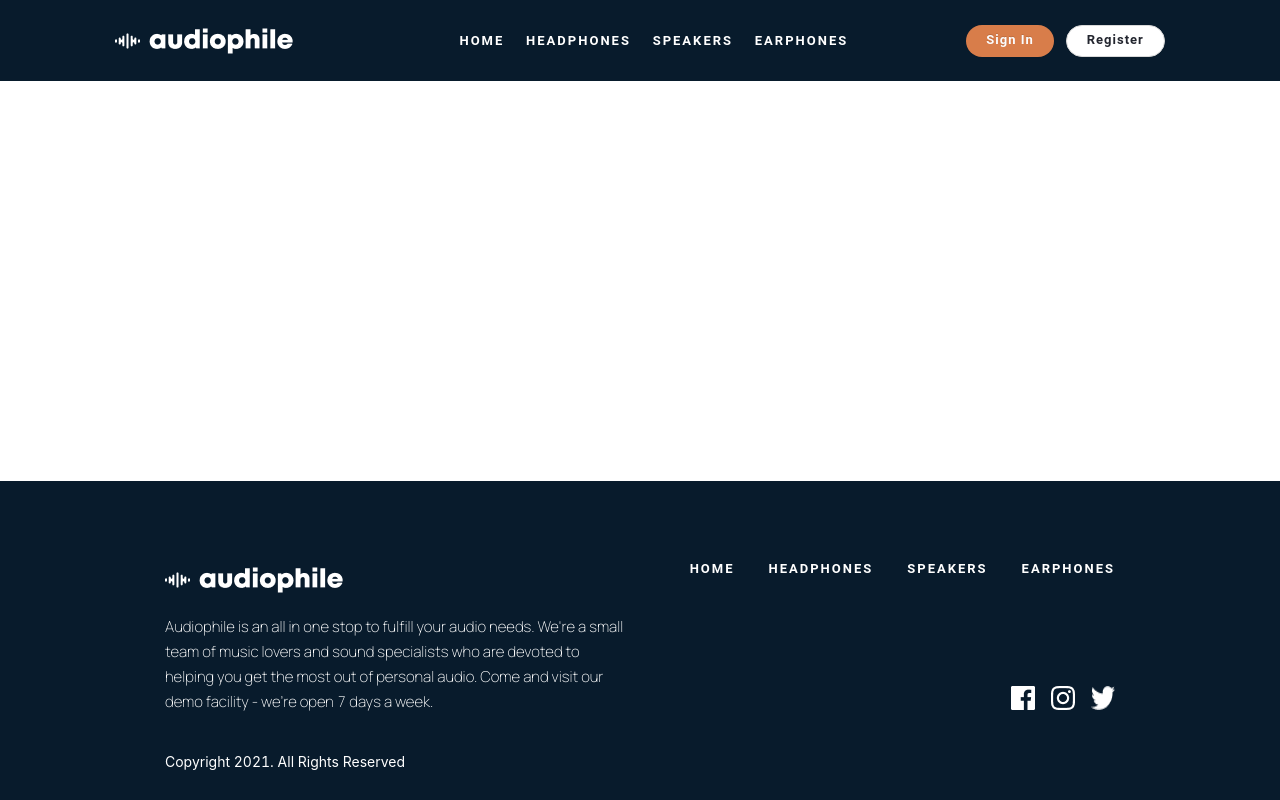
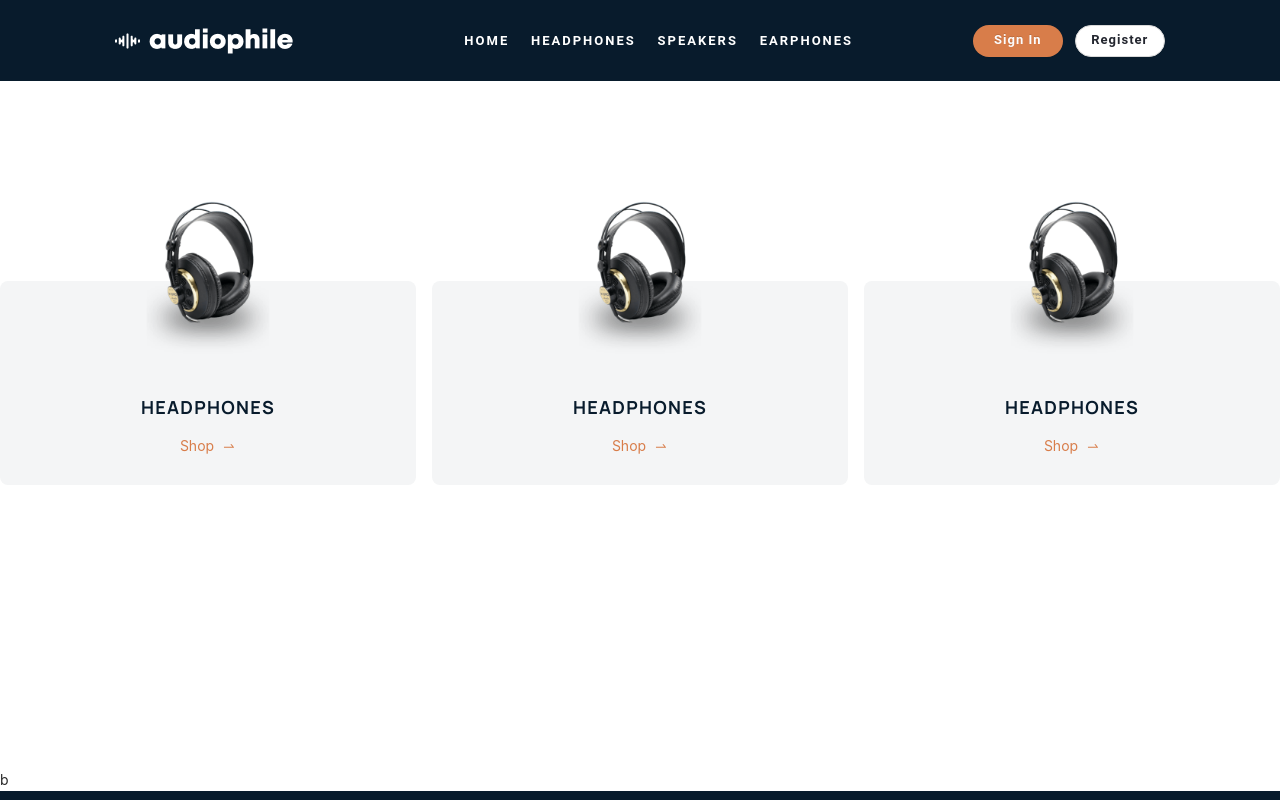
Before and after one commit to anne-creator/audiophile-web, a React (Create React App) app: page / in a window 1280 px wide. Shown: the top 800 px of the page. Built offline with nearby package versions, Linux system fonts and the light colour scheme.

Commit message:
make register & signup button in to the nav button

```diff
--- a/src/components/header/Header.module.scss
+++ b/src/components/header/Header.module.scss
@@ -68,7 +68,13 @@
     &__right {
         display: flex;
         align-items: center;
+        justify-content: center;
+        background-color: $color-secondary;
         flex: 1;
+
+        @media screen and (max-width: 1000px) {
+            display: none !important;
+        }
 
         .button__login {
             @include button-basic;
@@ -77,6 +83,7 @@
             color: $color-neutrals-8;
             margin-right: 1.2rem;
             border: none;
+            width: 9rem;
 
             &:hover {
                 background-color: $color-primary-light;
@@ -100,6 +107,7 @@
             color: $color-neutrals-7;
             @include text-style-button;
             color: $color-neutrals-2;
+            width: 9rem;
 
             &:hover {
                 background-color: $color-neutrals-8;
@@ -108,6 +116,7 @@
         }
     }
 }
+
 
 .hidden {
     display: flex;
@@ -131,6 +140,44 @@
     @media screen and (min-width: 1000px) {
         display: none;
     }
+
+    .button__login {
+        @include button-basic;
+        @include text-style-button;
+        background-color: $color-primary;
+        color: $color-neutrals-8;
+        border: none;
+        width: 9rem;
+
+        &:hover {
+            background-color: $color-primary-light;
+        }
+
+        &:active,
+        &:focus {
+            border-color: $color-primary;
+            background: $color-primary;
+            box-shadow: $color-primary;
+        }
+
+        ::selection {
+            color: #fff;
+            background: $color-primary !important;
+        }
+    }
+
+    .button__signup {
+        @include button-basic;
+        color: $color-neutrals-7;
+        @include text-style-button;
+        color: $color-neutrals-2;
+        width: 9rem;
+
+        &:hover {
+            background-color: $color-neutrals-8;
+            color: $color-primary;
+        }
+    }
 }
 
 .ant-menu-item {
--- a/src/components/header/Header.tsx
+++ b/src/components/header/Header.tsx
@@ -49,6 +49,7 @@ export const Header: React.FC = () => {
       {/* nav bar */}
       {
         showLinks ?
+          <div>
             <div className={styles[showLinks ? 'hidden' : '']} >
               <div className={styles['item']}>
                 HOME
@@ -62,8 +63,15 @@ export const Header: React.FC = () => {
               <div className={styles['item']}>
                 EARPHONES
               </div>
-          </div> : null
-
+              <div className={styles['item']}>
+                <Button type='primary' className={styles['button__login']} >Sign In</Button>
+              </div>
+              <div className={styles['item']}>
+                <Button className={styles['button__signup']} >Register</Button>
+              </div>
+            </div>
+          </div>
+          : null
       }
 
     </div >
--- a/src/pages/home/HomePage.module.scss
+++ b/src/pages/home/HomePage.module.scss
@@ -2,29 +2,54 @@
 
 .content {
     min-height: 50vh;
-    margin: 12rem 16.8rem 20rem 16.8rem 20rem;
+    margin: 12rem 11.6vw 20rem 11.7vw 20rem;
 }
 
 .shop {
-    margin: 12rem 0.1vw 16.8rem 0.1vw；
+    margin: 12rem 0 16.8rem 0;
+    min-height: 28.4rem;
 }
 
 .item {
     position: relative;
 
     &__info {
-        height: 10.4rem;
+        height: 20.4rem;
         background-color: $color-neutrals-7;
+        position: absolute;
+        width: 100%;
+        margin-top: 8rem;
+        display: flex;
+        flex-direction: column;
+        justify-content: flex-end;
+        align-items: center;
+        border-radius: 8px;
+        padding-bottom: 2.08vw;
+        z-index: 1;
     }
 
-    &__title {}
+    &__title {
+        @include text-style-h6;
+        color: $color-secondary;
+        margin-bottom: 1.04vw;
+    }
 
     &__button {
         color: $color-primary !important;
+
+    }
+
+    &__img {
+        position: absolute;
+        width: 12.3rem;
+        height: 16rem;
+        object-fit: cover;
+        left: 50%;
+        transform: translate(-50%, 0);
+        z-index: 2;
     }
 }
 
 .col {
-    // background-color: red;
     height: 40rem;
 }
--- a/src/pages/home/HomePage.tsx
+++ b/src/pages/home/HomePage.tsx
@@ -13,22 +13,40 @@ export const HomePage: React.FC = () => {
     <Header />
     {/* content */}
     <div className={styles['content']}>
-      {/* <section className={styles['shop']}>
-        <Row gutter={[16, { xs: 8, sm: 16, md: 24, lg: 32 }]}>
+      <section className={styles['shop']}>
+        <Row gutter={[16, { xs: 32, sm: 64, md: 128, lg: 256 }]}>
+          {/* card 1 */}
           <Col className={styles['col']} xs={24} sm={24} md={8} >
             <div className={styles.item}>
               <div className={styles['item__info']}>
                 <div className={styles['item__title']}>HEADPHONES</div>
                 <Button className={styles['item__button']} type="text" shape="round" size={'small'}>Shop <SwapRightOutlined /></Button>
               </div>
-              <img className={styles['item__img']} src={headphone} alt="headphone" />
             </div>
+            <img className={styles['item__img']} src={headphone} alt="headphone" />
           </Col>
-          <Col className={styles['col']} xs={24} sm={24} md={8} >a</Col>
-          <Col className={styles['col']} xs={24} sm={24} md={8} >a</Col>
+          <Col className={styles['col']} xs={24} sm={24} md={8} >
+            <div className={styles.item}>
+              <div className={styles['item__info']}>
+                <div className={styles['item__title']}>HEADPHONES</div>
+                <Button className={styles['item__button']} type="text" shape="round" size={'small'}>Shop <SwapRightOutlined /></Button>
+              </div>
+            </div>
+            <img className={styles['item__img']} src={headphone} alt="headphone" />
+          </Col>
+          <Col className={styles['col']} xs={24} sm={24} md={8} >
+            <div className={styles.item}>
+              <div className={styles['item__info']}>
+                <div className={styles['item__title']}>HEADPHONES</div>
+                <Button className={styles['item__button']} type="text" shape="round" size={'small'}>Shop <SwapRightOutlined /></Button>
+              </div>
+            </div>
+            <img className={styles['item__img']} src={headphone} alt="headphone" />
+          </Col>
+
         </Row>
       </section>
-      <section className={styles['recommand']}>b</section> */}
+      <section className={styles['recommand']}>b</section>
     </div>
     <Footer />
   </>)
```
Lines whose indentation alone changed are shown as unchanged.
